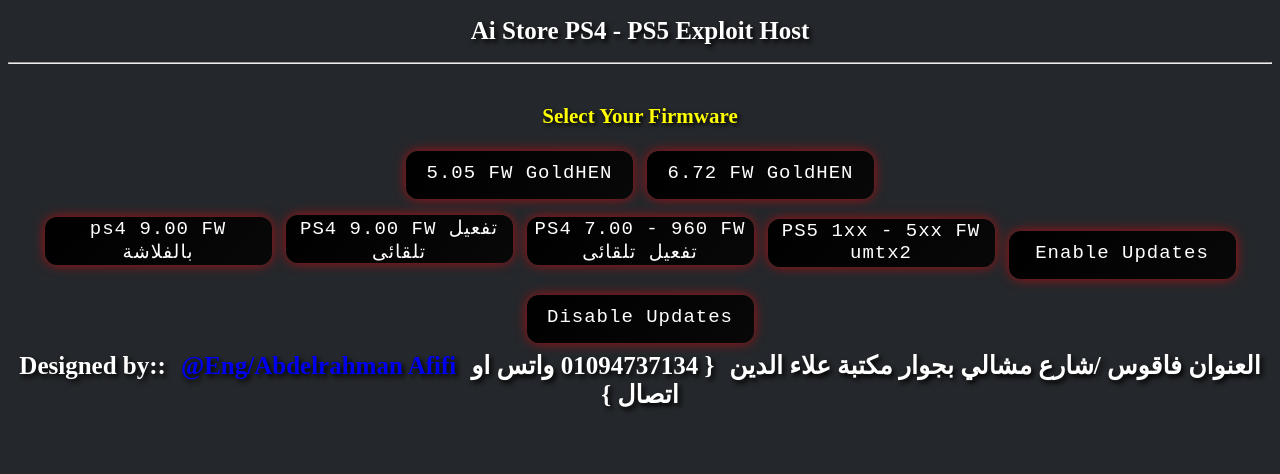
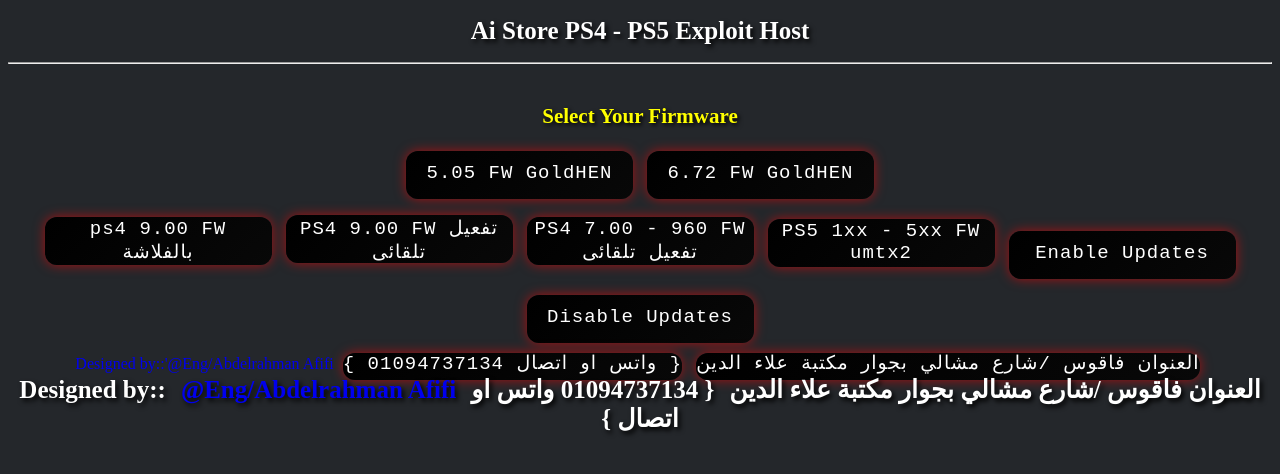
Before and after one commit to aistoree/ps, a plain HTML site: page index.html in a window 1280 px wide. Drawn offline with Linux system fonts and the light colour scheme.

Commit message:
Add files via upload

```diff
--- a/index.html
+++ b/index.html
@@ -21,6 +21,17 @@
 <button class="btn" onmouseover="msgs.innerHTML='Disable System Updates'" onmouseout="msgs.innerHTML='PS4 - PS5 Exploit Host by Ai Store'" onclick="load_disableUpdates()"> Disable Updates </button>
 </div>
 <a  style="margin-top: 190px;">
+
+
+
+
+
+<a href="><button class="btn" onmouseover="msgs.innerHTML='Designed by::'@Eng/Abdelrahman Afifi/" onmouseout="msgs.innerHTML='Exploit Host by Ai Store'">Designed by::'@Eng/Abdelrahman Afifi</button></a>
+
+<a href="><button class="btn" onmouseover="msgs.innerHTML='{ 01094737134 واتس او اتصال  }" onmouseout="msgs.innerHTML='Exploit Host by Ai Store'">{ 01094737134 واتس او اتصال  }</button></a>
+
+<a href="><button class="btn" onmouseover="msgs.innerHTML='العنوان فاقوس /شارع مشالي بجوار مكتبة علاء الدين" onmouseout="msgs.innerHTML='Exploit Host by Ai Store'">العنوان فاقوس /شارع مشالي بجوار مكتبة علاء الدين</button></a>
+
 <h1 style="margin-top: 0px; color: Alice Blue;">Designed by::<a href="Ai Store" style="color:Dark Blue; margin-left: 15px;">@Eng/Abdelrahman Afifi</a><a style="color:Alice Blue; margin-left: 15px;">العنوان فاقوس /شارع مشالي بجوار مكتبة علاء الدين</a><a style="color:Alice Blue; margin-left: 15px;">{ 01094737134 واتس او اتصال  }</a><a
 </div>
 
```
